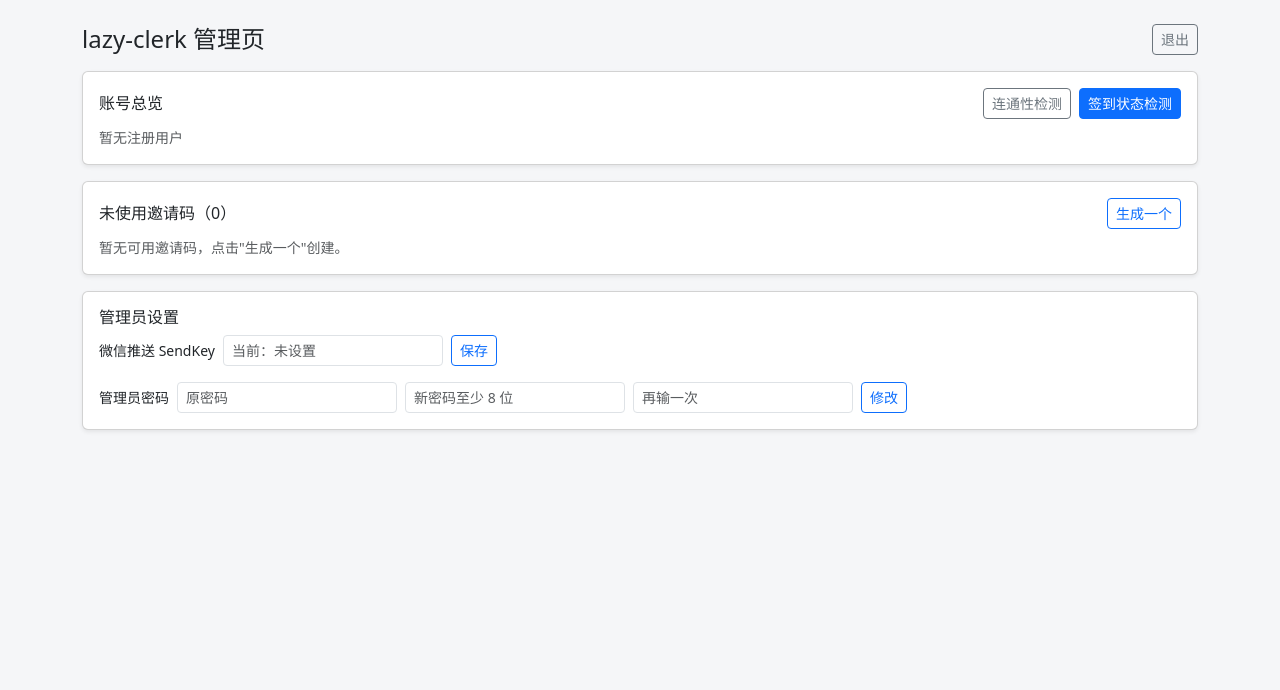
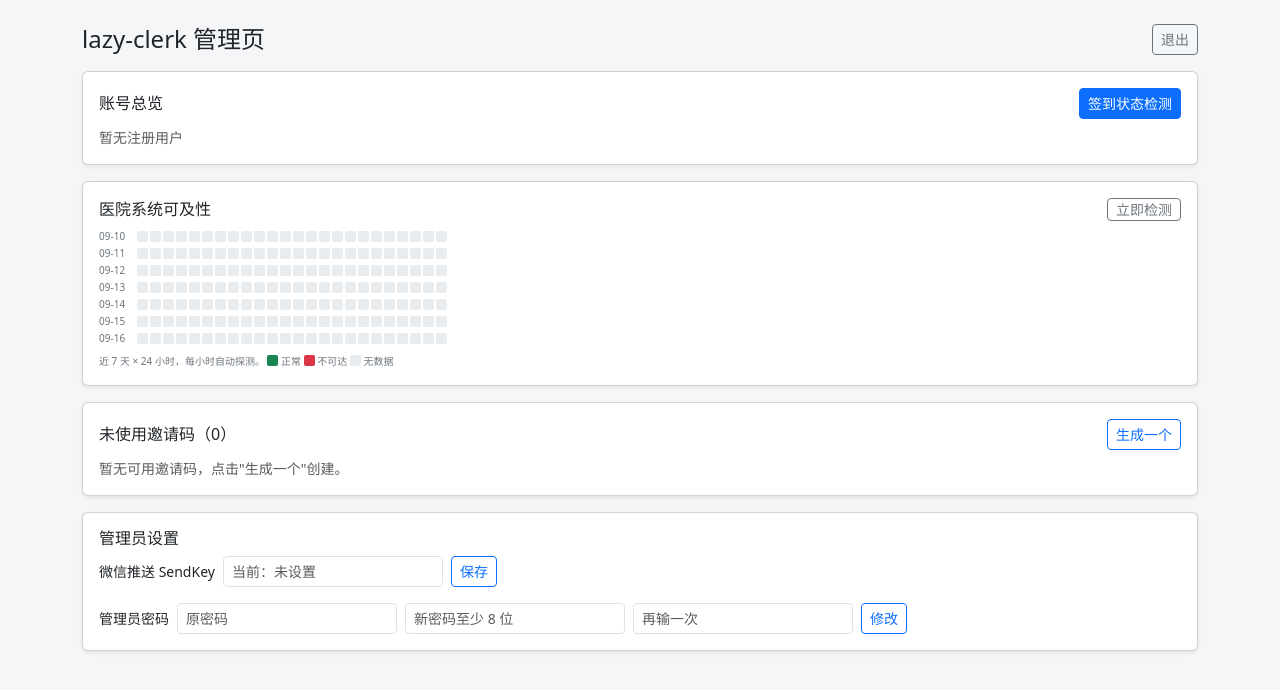
Before and after one commit to lnabc03/lazy-clerk, a FastAPI app: page /admin in a window 1280 px wide. Shown: the top 690 px of the page. Run offline with FastAPI, Linux system fonts and the light colour scheme; the visitor is signed in with stand-in values (Sample User, id 1).

Commit message:
feat: 热力图三页同显 + 借假判定/配色修复
- 借假（SignInStatus=-1）判定为无需签到终态：不重试，推🌴告知本人；
  状态检测的「借假」徽标由红改绿（配色关键词补全）
- 可及性热力图改 7 天，抽成共享子模板，登录页/用户页/管理页三处同显
- 连通性检测按钮统一收进热力图卡：用户页 /me/probe、管理页 /admin/probe，
  登录页公开不放按钮

```diff
--- a/app/core/signer.py
+++ b/app/core/signer.py
@@ -40,7 +40,7 @@ RESULT_NO_SCHEDULE = "no_schedule"  # 未排班/休假
 RESULT_MANUAL = "manual"         # 需人工处理（迟到/补签/借假等）
 RESULT_CHECKED = "checked"       # 管理页手动检测（非签到动作）
 
-# 已签状态；其余非空状态（-1 借假 / -3 迟到 / -4 补签待确认 ...）均需人工
+# 已签状态；-1 借假＝无需签到；其余非空状态（-3 迟到 / -4 补签待确认 ...）均需人工
 SIGNED = {1, 10}
 
 STATUS_TEXT = {
@@ -76,6 +76,9 @@ def decide(row: dict) -> SignOutcome:
         return SignOutcome(RESULT_MANUAL, f"补签场景（DayOff={day_off}），请人工处理")
     if status in (None, 0):
         return SignOutcome("sign", "待签到")  # 内部动作，不是终态
+    if status == -1:
+        # 借假＝已批准的假，与请假同待遇：终态不重试，告知本人（若非本人借假即异常信号）
+        return SignOutcome(RESULT_NO_SCHEDULE, "今日已借假，无需签到", notify=True)
     return SignOutcome(RESULT_MANUAL, f"状态异常（SignInStatus={status}），请人工处理")
 
 
--- a/app/routes/common.py
+++ b/app/routes/common.py
@@ -104,7 +104,7 @@ def make_badge(log) -> dict | None:
     result, message = log["result"], (log["message"] or "")
     if result == "checked":
         text = message.replace("[检测] ", "")
-        good = any(k in text for k in ("已签到", "已确认", "无排班"))
+        good = any(k in text for k in ("已签到", "已确认", "无排班", "借假"))
         return {"text": text, "color": "success" if good else "danger", "title": message}
     return {"text": RESULT_LABEL.get(result, result),
             "color": RESULT_COLOR.get(result, "secondary"), "title": message}
--- /dev/null
+++ b/app/templates/_probe_heatmap.html
@@ -0,0 +1,51 @@
+<!-- 医院系统可及性热力图（近 7 天 × 24 小时），登录页/用户页/管理页共用。
+     上下文需要：heatmap（models.probe_heatmap）、probe_latest（models.latest_probe）；
+     可选 probe_url：传入则渲染「立即检测」按钮（fetch POST 该地址并弹结果）。 -->
+<div class="card shadow-sm mb-3">
+    <div class="card-body p-3">
+        <div class="d-flex justify-content-between align-items-center mb-2">
+            <h6 class="card-title mb-0">医院系统可及性</h6>
+            <div class="d-flex align-items-center gap-2">
+                {% if probe_latest %}
+                <span class="badge bg-{{ 'success' if probe_latest["ok"] else 'danger' }}">
+                    {{ '当前正常' if probe_latest["ok"] else '当前不可达' }}
+                </span>
+                {% endif %}
+                {% if probe_url %}
+                <button class="btn btn-outline-secondary btn-sm py-0"
+                        onclick="probeNow('{{ probe_url }}')">立即检测</button>
+                {% endif %}
+            </div>
+        </div>
+        <div class="mb-2">
+            {% for day in heatmap %}
+            <div class="probe-row">
+                <span class="probe-day">{{ day.date[5:] }}</span>
+                {% for cell in day.cells %}
+                <span class="probe-cell {{ 'ok' if cell is sameas true else ('fail' if cell is sameas false else 'none') }}"
+                      title="{{ day.date }} {{ '%02d' % loop.index0 }}:00 时段 {{ '正常' if cell is sameas true else ('不可达' if cell is sameas false else '无数据') }}"></span>
+                {% endfor %}
+            </div>
+            {% endfor %}
+        </div>
+        <p class="probe-legend mb-0">
+            近 7 天 × 24 小时，每小时自动探测。
+            <span class="probe-cell ok"></span> 正常
+            <span class="probe-cell fail"></span> 不可达
+            <span class="probe-cell none"></span> 无数据
+            {% if probe_latest and not probe_latest["ok"] %}
+            <br>系统不可达时自动签到会跳过整轮，请换手机流量登录医院系统人工签到。
+            {% endif %}
+        </p>
+    </div>
+</div>
+{% if probe_url %}
+<script>
+async function probeNow(url) {
+    const r = await fetch(url, {method: "POST"});
+    const d = await r.json();
+    alert(d.msg);
+    if (d.ok) location.reload();
+}
+</script>
+{% endif %}
--- a/server/routes/admin.py
+++ b/server/routes/admin.py
@@ -62,7 +62,10 @@ async def admin_page(request: Request, msg: str = "", error: str = ""):
     return render(request, "admin.html", msg=msg, error=error,
                   users=users,
                   unused_invites=models.list_unused_invites(),
-                  admin_sendkey_masked=mask_sendkey(admin_sendkey))
+                  admin_sendkey_masked=mask_sendkey(admin_sendkey),
+                  heatmap=models.probe_heatmap(days=7),
+                  probe_latest=models.latest_probe(),
+                  probe_url="/admin/probe")
 
 
 @router.post("/users/{user_id}/toggle")
--- a/server/templates/admin.html
+++ b/server/templates/admin.html
@@ -12,13 +12,10 @@
     <div class="card-body">
         <div class="d-flex justify-content-between align-items-center flex-wrap gap-2 mb-2">
             <h6 class="card-title mb-0">账号总览</h6>
-            <div class="d-flex gap-2">
-                <button class="btn btn-outline-secondary btn-sm" onclick="probeNow()">连通性检测</button>
-                <form method="post" action="/admin/check-all"
-                      onsubmit="return confirm('将登录医院平台刷新所有启用账号的当日状态，继续？')">
-                    <button class="btn btn-primary btn-sm">签到状态检测</button>
-                </form>
-            </div>
+            <form method="post" action="/admin/check-all"
+                  onsubmit="return confirm('将登录医院平台刷新所有启用账号的当日状态，继续？')">
+                <button class="btn btn-primary btn-sm">签到状态检测</button>
+            </form>
         </div>
         {% if users %}
         <table class="table table-sm table-striped mb-0">
@@ -74,6 +71,8 @@
         {% endif %}
     </div>
 </div>
+
+{% include "_probe_heatmap.html" %}
 
 <div class="card shadow-sm">
     <div class="card-body">
@@ -134,10 +133,5 @@ async function delUser(id, nickname) {
     if (r.ok) location.reload();
     else alert("删除失败");
 }
-async function probeNow() {
-    const r = await fetch("/admin/probe", {method: "POST"});
-    const d = await r.json();
-    alert(d.msg);
-}
 </script>
 {% endblock %}
--- a/server/templates/me.html
+++ b/server/templates/me.html
@@ -40,6 +40,8 @@
         </div>
     </div>
 </div>
+
+{% include "_probe_heatmap.html" %}
 
 <div class="card shadow-sm mb-3">
     <div class="card-body">
```
Also changed, not shown: server/routes/user.py (+18 -2 lines), server/templates/login.html (+2 -41 lines), tests/test_signer.py (+7 -0 lines), server/README.md.
